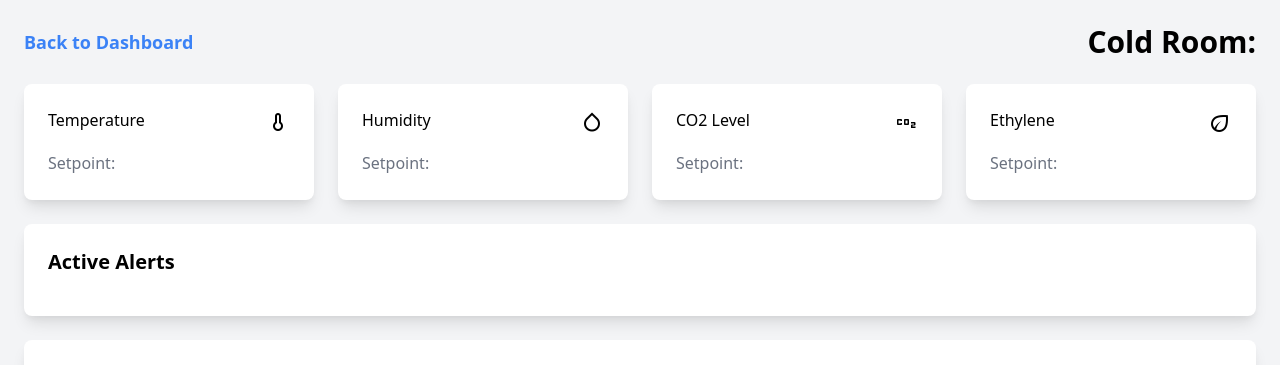
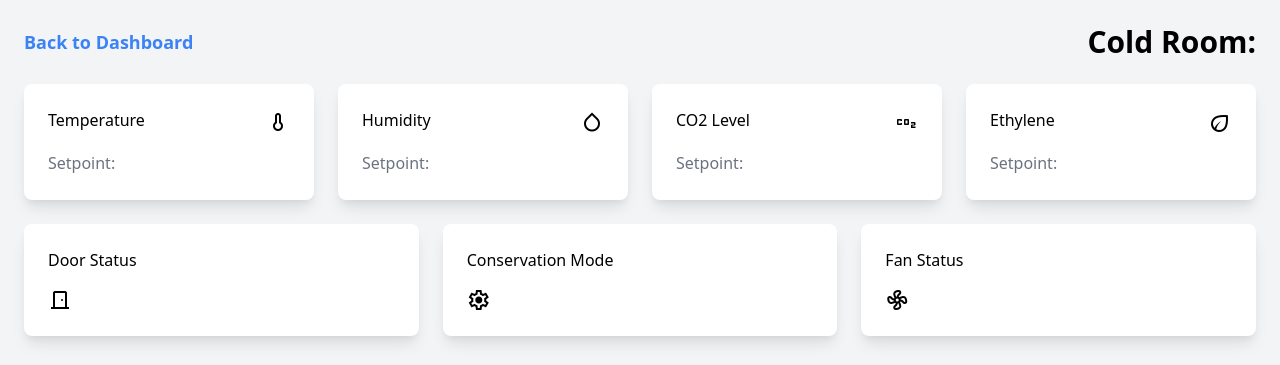
Before and after one commit to soufianeachgare/pprime, a Flask app: page /room/1 in a window 1280 px wide. Shown: the top 365 px of the page. Run offline with Flask 3, Linux system fonts and the light colour scheme; data that the repository does not hold is empty.

Commit message:
Add door, conservation mode, and fan status cards to room detail page

```diff
--- a/app/templates/room_detail.html
+++ b/app/templates/room_detail.html
@@ -71,6 +71,49 @@
             </div>
         </div>
 
+        <div class="grid grid-cols-3 gap-6 mb-6">
+            <!-- Door Card -->
+            <div id="door-status" class="bg-white p-6 rounded-lg shadow-lg mb-6 flex items-center justify-between">
+                <div class="flex flex-col gap-4">
+                    <p>Door Status</p>
+                    <div class="flex gap-2">
+                        <span class="material-symbols-outlined">
+                            door_front
+                        </span>
+                        <h3 class="font-bold text-xl" id="door-status-value"></h3>
+                    </div>
+                </div>
+
+            </div>
+
+            <!-- conservation Mode Card -->
+            <div id="mode-status" class="bg-white p-6 rounded-lg shadow-lg mb-6 flex items-center justify-between">
+                <div class="flex flex-col gap-4">
+                    <p>Conservation Mode</p>
+                    <div class="flex gap-2">
+                        <span class="material-symbols-outlined">
+                            settings
+                        </span>
+                        <h3 class="font-bold text-xl" id="conserv-mode-status-value"></h3>
+                    </div>
+                </div>
+
+            </div>
+
+            <!-- Fan Card -->
+            <div id="fan-status" class="bg-white p-6 rounded-lg shadow-lg mb-6 flex items-center justify-between">
+                <div class="flex flex-col gap-4">
+                    <p>Fan Status</p>
+                    <div class="flex gap-2">
+                        <span class="material-symbols-outlined">
+                            mode_fan
+                        </span>
+                        <h3 class="font-bold text-xl" id="fan-status-value"></h3>
+                    </div>
+                </div>
+
+            </div>
+        </div>
         <!-- Alerts Section -->
         <div id="alerts-section" class="bg-white p-6 rounded-lg shadow-lg mb-6">
             <h2 class="text-xl font-semibold mb-4">Active Alerts</h2>
@@ -143,6 +186,9 @@
             document.getElementById('humidity-value').textContent = `${data.humConsigne.toFixed(2)}%`;
             document.getElementById('co2-value').textContent = `${data.CO2.toFixed(2)} ppm`;
             document.getElementById('ethylene-value').textContent = `${data.ethylene.toFixed(2)} ppm`;
+            document.getElementById('door-status-value').textContent = data.doorSign ? 'Open' : 'Closed';
+            document.getElementById('conserv-mode-status-value').textContent = data.conservMode;
+            document.getElementById('fan-status-value').textContent = data.FaninSign ? 'On' : 'Off';
         }
 
         // Update signals (True: Green, False: Red)
```
